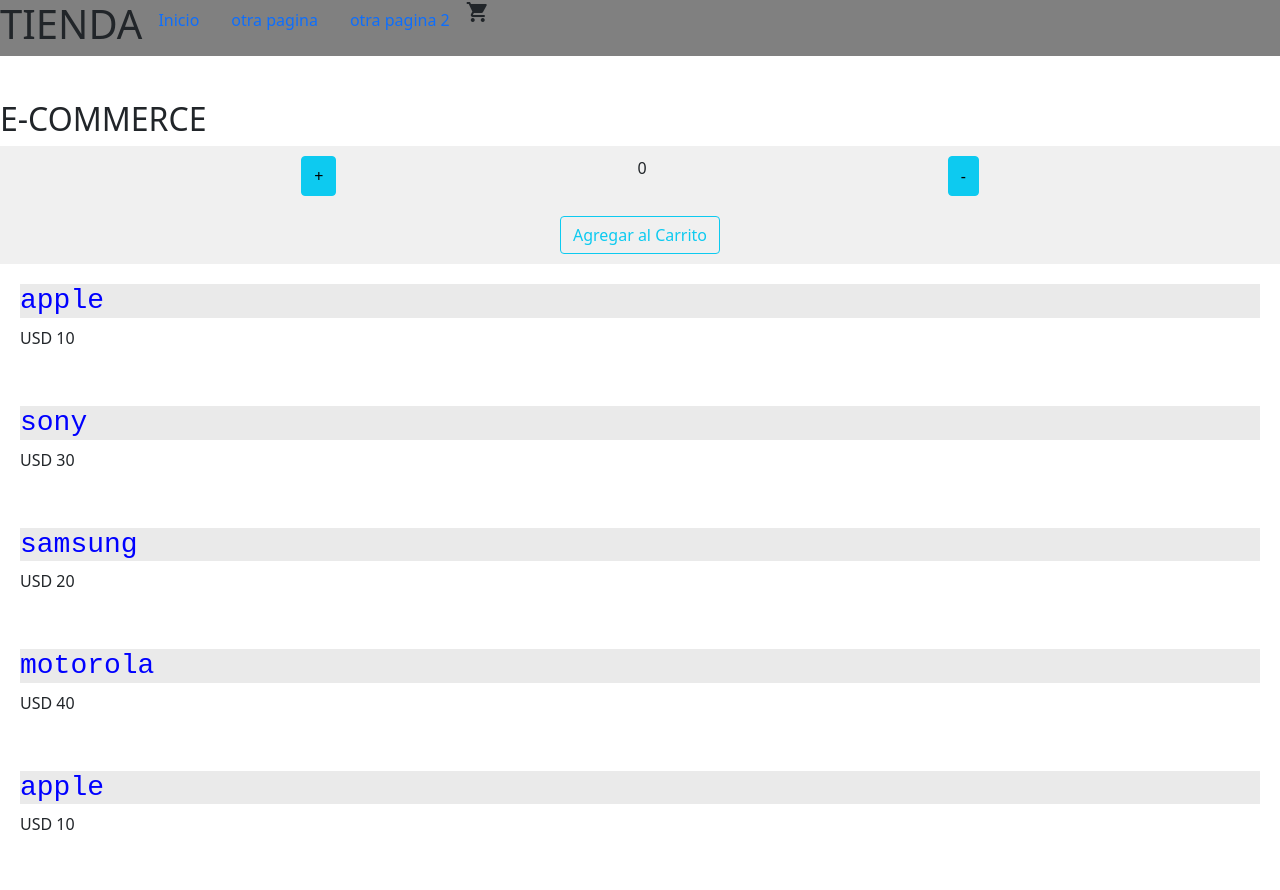
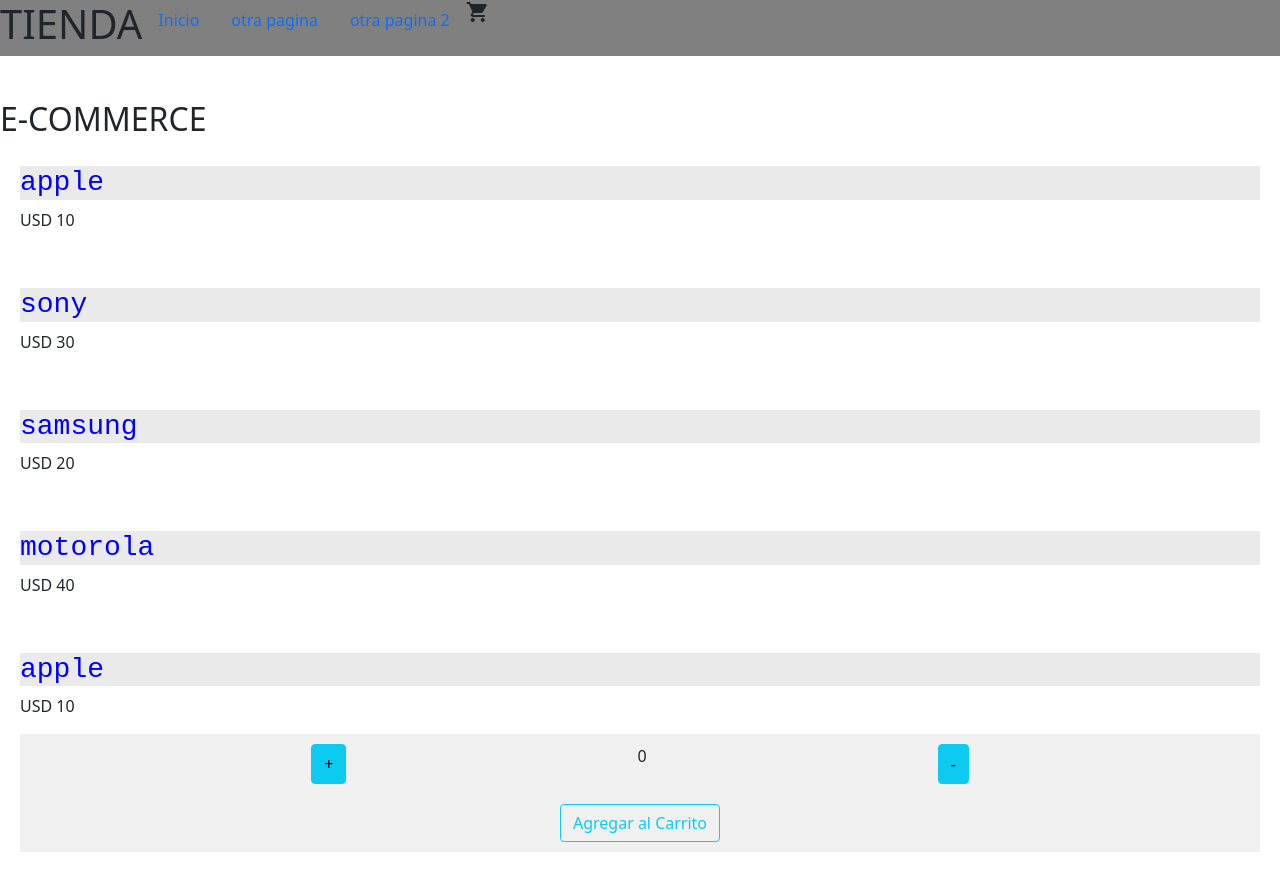
Before and after one commit to vueno1/my-app-Ueno, a React (Create React App) app: page /productos in a window 1280 px wide. Shown: the top 890 px of the page. Built offline with nearby package versions, Linux system fonts and the light colour scheme.

Commit message:
pasar ItemCount + onAdd  a ItemDetail.js

```diff
--- a/src/componentes/main/ItemListContainer.js
+++ b/src/componentes/main/ItemListContainer.js
@@ -2,11 +2,12 @@
 
 //IMPORTS
 import React from 'react' //REACT
-import ItemCount from './ItemCount'
 import {useState, useEffect} from 'react'
 import ItemList from './ItemList'
 
 //array "productos" con sus respectivos objetos
+
+
 const productos = [
 
     {id: 1, precio: 10, articulo: "apple"},
@@ -19,11 +20,6 @@
 
 //----------------------------------------------------------------------------------
 function ItemListContainer({nombre}) {
-
-    //funcion para mostrar cantidad de productos.
-    const onAdd = (cantidad) => {
-        console.log ( `el carrito tiene ${cantidad} productos` )
-    }
 
     //variable "lista" la cual comienza como un array y con hook useState cambiara su estado
     let [lista, setLista] = useState ([])
@@ -47,11 +43,6 @@
 
                 <h2>{nombre}</h2>
 
-                {/*/////////////////////////////////////
-                IMPORTO COMPONENTE Y AGREGO PROP DE STOCK
-                ///////////////////////////////////// */}
-                <ItemCount stock= {5} initial={0} onAdd={onAdd} />
-
                 {/* en el caso que la lista este vacia: dira que esta cargando */}
                 {lista.length === 0? (
                     <h1> cargando...</h1>
--- a/src/componentes/main/details/ItemDetail.js
+++ b/src/componentes/main/details/ItemDetail.js
@@ -1,21 +1,26 @@
 import React from 'react'
+import ItemCount from '../ItemCount'
 
 function ItemDetail({producto}) {
 
+     //funcion para mostrar cantidad de productos.
+     const onAdd = (cantidad) => {
+        console.log ( `el carrito tiene ${cantidad} productos` )
+    }
+
     return (
-
-
-
 
         <>
 
             <div className='styleItem' >
                 <h3>{producto.articulo} </h3>
                 <p> USD {producto.precio} </p>
+
+                <ItemCount stock= {5} initial={0} onAdd={onAdd} />
+
             </div>
 
         </>
-
 
     )
 }
```
Also changed, not shown: info.txt (deleted).
